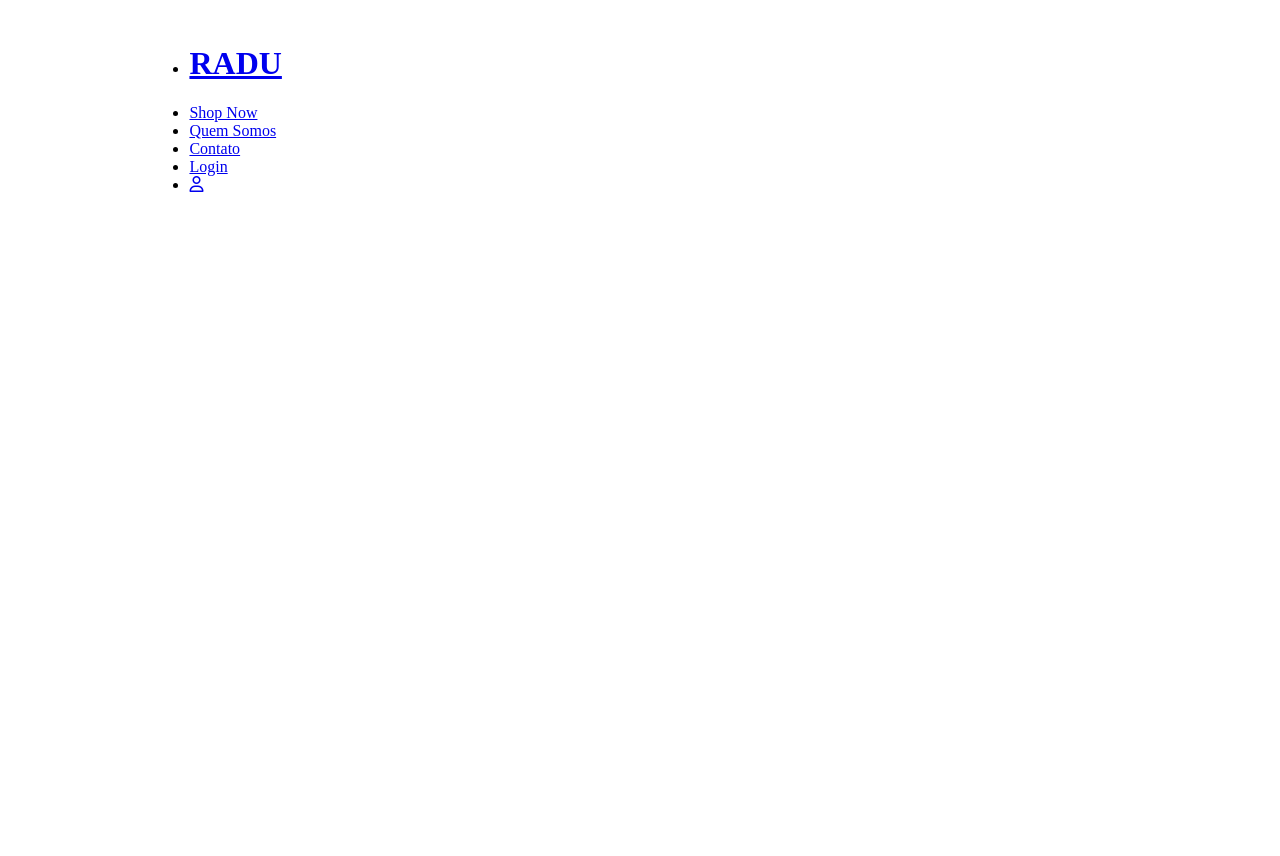
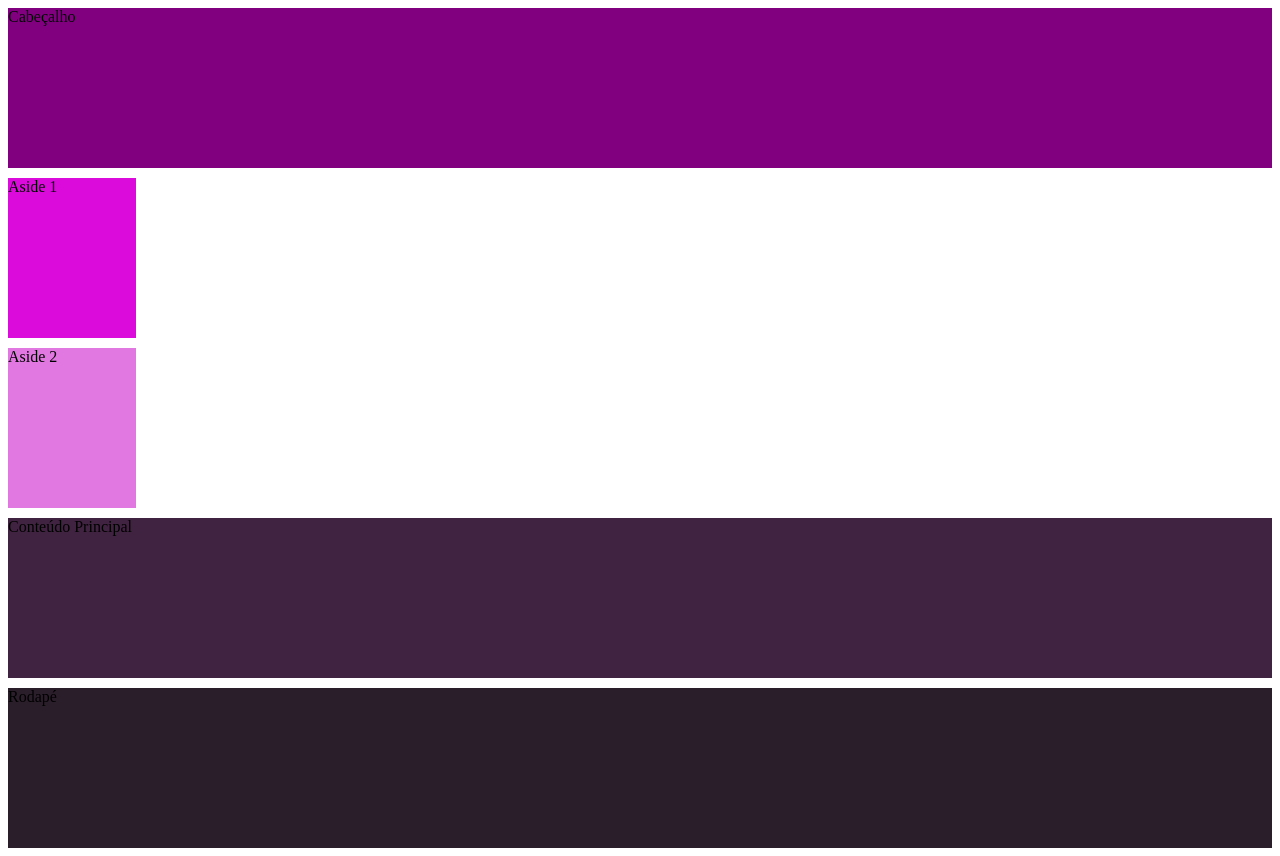
Before and after one commit to raf4sant0s/grid_git, a plain HTML site: page index.html in a window 1280 px wide. Before the commit the page ends 800 px from the top, so only its background shows below. Drawn offline with Linux system fonts and the light colour scheme.

Commit message:
mudando tudo
to mudando tudo agora para ficar um display legal, alterei tudo

```diff
--- a/index.html
+++ b/index.html
@@ -6,30 +6,18 @@
     <script src="https://kit.fontawesome.com/676ca94d5d.js" crossorigin="anonymous"></script>
     <link rel="stylesheet" href="style.css">
     <script src="https://kit.fontawesome.com/010ef0f01e.js" crossorigin="anonymous"></script>
-    <title>Treinando html e css em casa</title>
+    <title></title>
 </head>
     <body>
-    <div class="coitainer-main-cross-axis-row">
 
-        <header>
 
-            <div class="lista">
-                <ul>
-                    <li> <a href="#"><h1>RADU</h1></a></li>
-                    <li> <a href="#">Shop Now</a></li>
-                    <li> <a href="#">Quem Somos</a></li>
-                    <li> <a href="#">Contato</a></li>
-                    <li> <a href="#">Login</a></li>
-                    <li> <a href="#"><i class="fa-regular fa-user"></i></a></li>
-                </ul>
+            <div class="container">
+                <div class="item1">Cabeçalho</div>
+                <div class="item2">Aside 1</div>
+                <div class="item3">Aside 2</div>
+                <div class="item4">Conteúdo Principal</div>
+                <div class="item5">Rodapé</div>
             </div>
-        </header>
 
-        <main>
-        </main>
-
-        <footer>
-        </footer>
-    </div>
     </body>
 </html>
--- a/style.css
+++ b/style.css
@@ -1,20 +1,35 @@
-
-
-.coitainer-main-cross-axis-row {
+/*.container {
     display: grid;
-    grid-template-areas: 'header header header header'
-                          'aside main main main'
-                          'footer footer footer footer'
-                          ;
+    grid-template-columns: 5em 100px 30%;
+    grid-template-rows: 200px auto;
+    gap: 10px;
+}*/
+.container {
+    display: grid;
+    grid-template-columns: 100%;
+    grid-template-rows: 20vmin 20vmin 20vmin 20vmin 20vmin;
+    gap: 10px;
 }
 
-header {
+.item1 {
 
-    margin: 0%;
-    padding: 0%;
+    background-color: #800080;
 }
-.lista {
-    display: flex;
-    justify-content: center;
-    align-items: center;
+.item2 {
+    width: 10vw;
+    height: auto;
+    background-color: #db0bdb;
 }
+.item3 {
+    width: 10vw;
+    height: auto;
+    background-color: #e178e1;
+}
+.item4 {
+
+    background-color: #402340;
+}
+.item5 {
+
+    background-color: #2b1e2b;
+}
```
